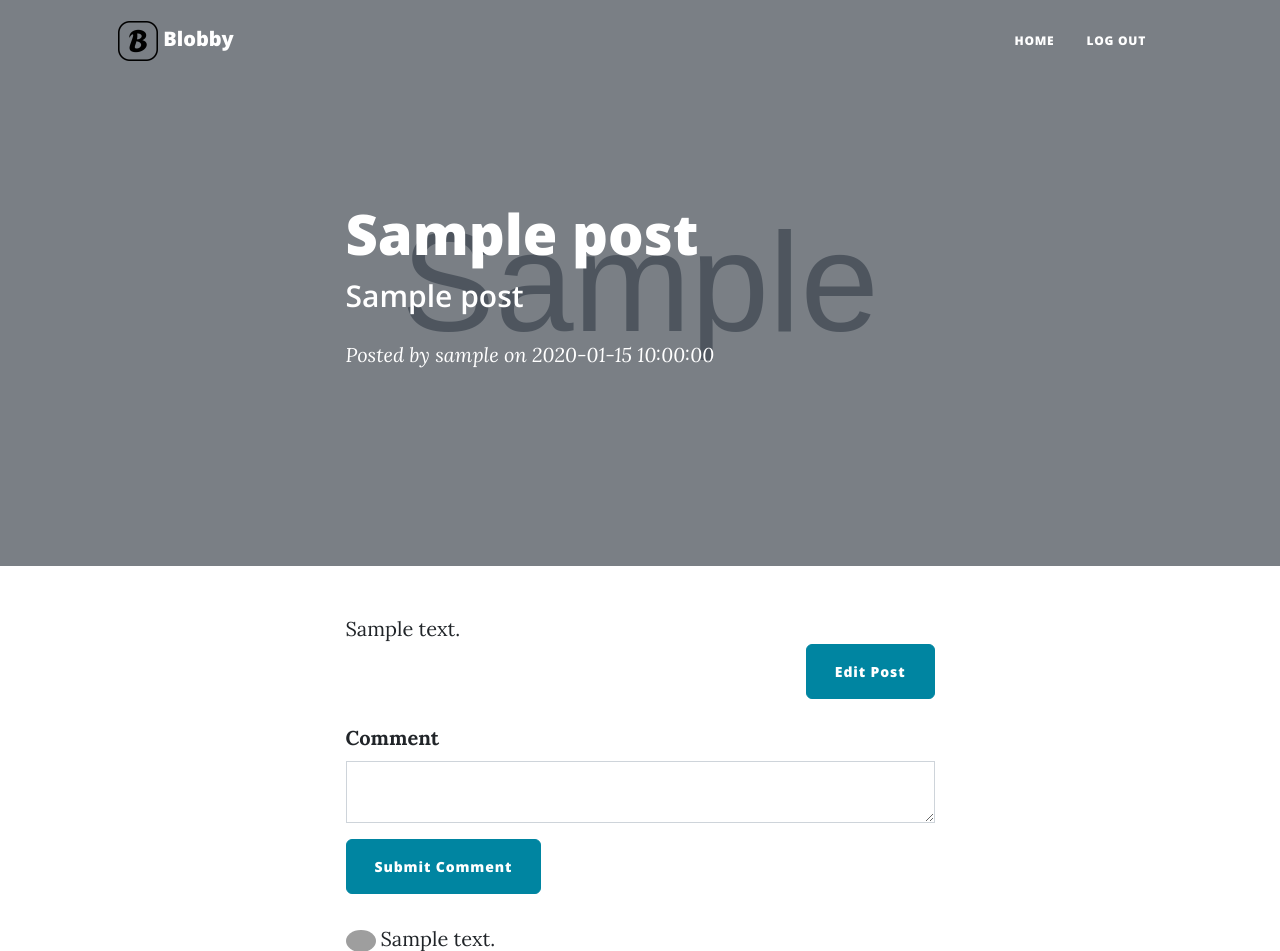
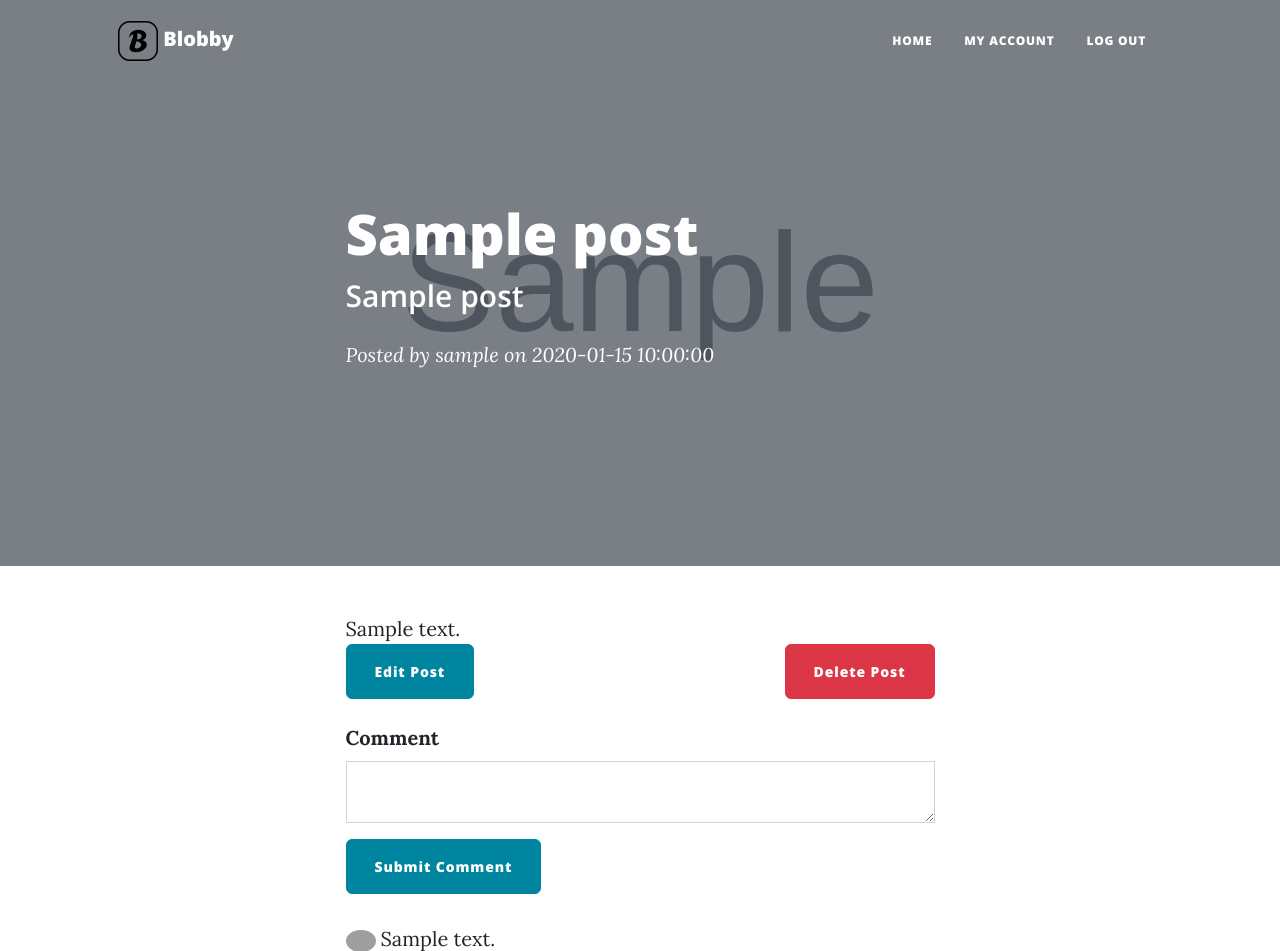
Before and after one commit to sameetpatil5/Blobby, a Flask app: page /post/1 in a window 1280 px wide. Shown: the top 951 px of the page. Run offline with Flask 3, Linux system fonts and the light colour scheme; a user stored in the database is signed in; tables that the repository leaves empty hold one stand-in row (values such as "Sample post"); grey boxes marked "Sample" are stand-in pictures; some libraries are stand-ins or nearby versions; grey boxes are pictures that could not be loaded.

Commit message:
Add working user page, Move delete post button inside the post, Subtle UI changes

```diff
--- a/app/routes.py
+++ b/app/routes.py
@@ -246,19 +246,26 @@ def contact():
 
 
 # Account page
-@routes_bp.route("/account")
-@login_required
-def account():
+@routes_bp.route("/account/<int:user_id>")
+def account(user_id):
     # Get the current user's posts sorted in descending order of date
-    posts = BlogPost.query.filter_by(author=current_user).all()
-
+    user = User.query.get(user_id)
+    if not user:
+        abort(404)
+    posts = BlogPost.query.filter_by(author=user).all()
 
     # Render the account page with user information and their posts
     return render_template(
         "account.html",
-        user=current_user,
+        user=user,
         posts=posts,
     )
+
+
+@routes_bp.route("/my-account")
+@login_required
+def my_account():
+    return redirect(url_for("routes.account", user_id=current_user.id))
 
 
 @routes_bp.route("/edit-account", methods=["GET", "POST"])
--- a/app/templates/header.html
+++ b/app/templates/header.html
@@ -50,6 +50,9 @@
           </li>
           {% else: %}
           <li class="nav-item">
+            <a class="nav-link px-lg-3 py-3 py-lg-4" href="{{ url_for('routes.my_account') }}">My Account</a>
+          </li>
+          <li class="nav-item">
             <a class="nav-link px-lg-3 py-3 py-lg-4" href="{{ url_for('routes.logout') }}">Log Out</a>
           </li>
           {% endif %}
--- a/app/templates/post.html
+++ b/app/templates/post.html
@@ -10,7 +10,7 @@
           <h1>{{ post.title }}</h1>
           <h2 class="subheading">{{ post.subtitle }}</h2>
           <span class="meta">Posted by
-            <a href="#">{{ post.author.username }}</a>
+            <a href="{{url_for('routes.account', user_id=post.author.id)}}">{{ post.author.username }}</a>
             on {{ post.date }}
           </span>
         </div>
@@ -27,8 +27,11 @@
         <!-- {{ post.body | safe }} -->
         {{ sanitized_post_body | safe }}
         {% if current_user.is_authenticated and post.author == current_user %}
-        <div class="d-flex justify-content-end mb-4">
-          <a class="btn btn-primary float-right" href="{{url_for('routes.edit_post', post_id=post.id)}}">Edit Post</a>
+        <div class="d-flex justify-content-between mb-4">
+          <!-- Edit Post -->
+          <a class="btn btn-primary" href="{{ url_for('routes.edit_post', post_id=post.id) }}">Edit Post</a>
+          <!-- Delete Post -->
+          <a class="btn btn-danger" href="{{ url_for('routes.delete_post', post_id=post.id) }}">Delete Post</a>
         </div>
         {% endif %}
 
```
Also changed, not shown: app/templates/account.html (+37 -18 lines), app/templates/index.html (+1 -6 lines).
